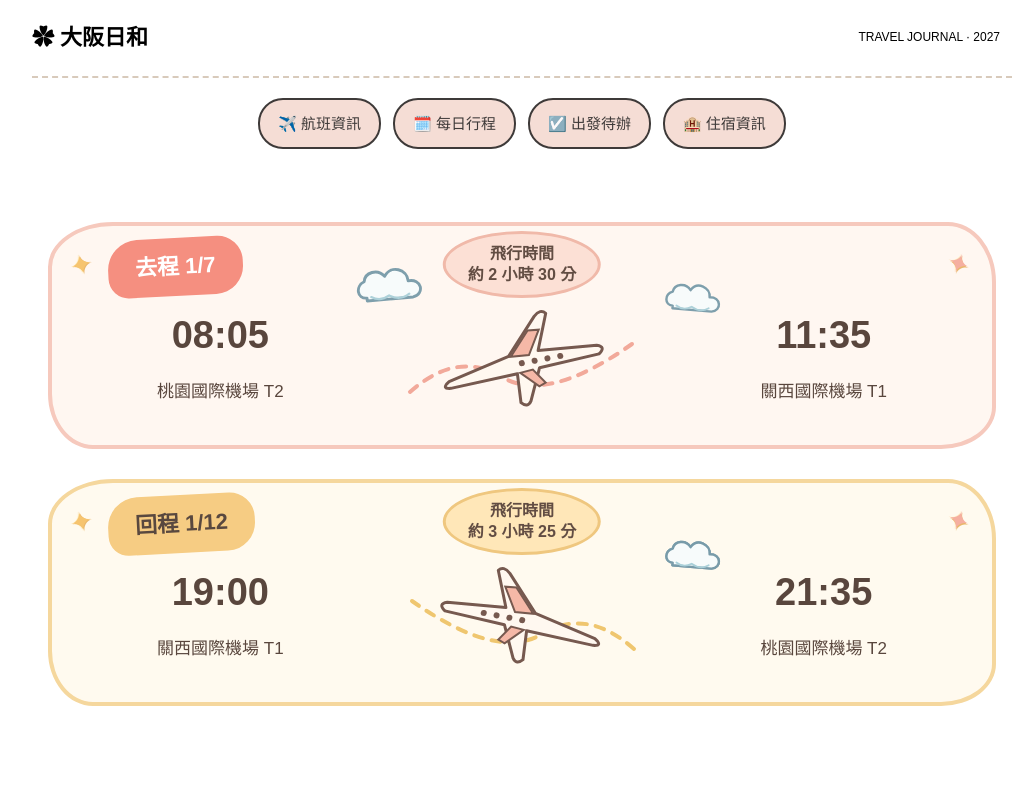
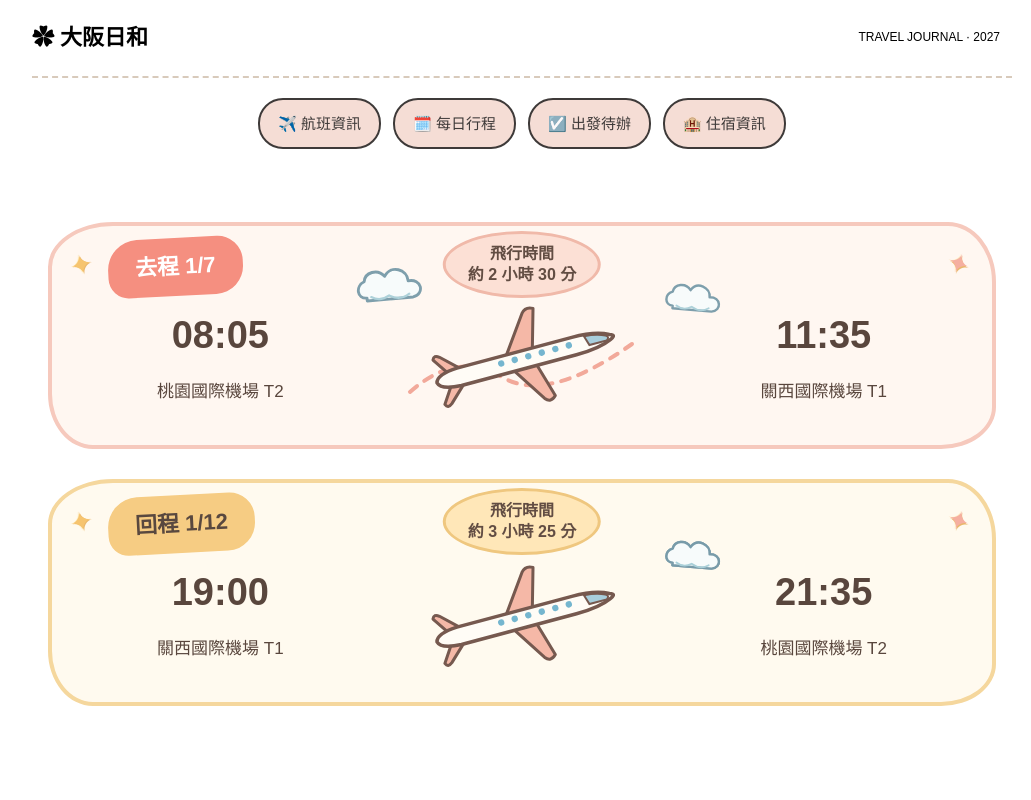
Before and after one commit to joanne888888/osaka-trip, a plain HTML site: page index.html in a window 1280 px wide. Shown: the top 800 px of the page, without its empty margins (118-1149 px from the left). Drawn offline with Linux system fonts and the light colour scheme; a web font is replaced by a local one.

Commit message:
Update index.html

```diff
--- a/index.html
+++ b/index.html
@@ -152,10 +152,7 @@ html {
   overflow: visible;
 }
 
-    /* 回程飛機反向飛行 */
-.flight-illustration.return .flight-art svg {
-  transform: scaleX(-1) !important;
-}
+
 .flight-cloud {
   position: absolute;
   z-index: 1;
@@ -427,22 +424,57 @@ footer { text-align: center; border-top: 2px dashed #D8CABB; padding: 28px 0 40p
           <path d="M8 90 Q55 48 100 75 T230 42"
                 fill="none" stroke="#F2A99A" stroke-width="4"
                 stroke-dasharray="9 9" stroke-linecap="round"/>
+
 <g transform="translate(120 58) rotate(-15)">
-            <path d="M-76 2 L-12 -7 L23 -39 Q31 -45 35 -39
-                     L18 -5 L76 5 Q85 9 76 14 L15 12
-                     L-2 42 Q-7 48 -12 41 L-8 12 L-76 9
-                     Q-86 7 -76 2Z"
-                  fill="#FFF8F0" stroke="#76594F"
+  <!-- 上方機翼 -->
+  <path d="M-15 -7 L12 -45 Q17 -51 24 -47
+           L12 -5 Z"
+        fill="#F5B8A7" stroke="#76594F"
         stroke-width="3" stroke-linejoin="round"/>
-            <path d="M-10 -6 L13 -27 L24 -25 L8 -3Z"
-                  fill="#F5B8A7" stroke="#76594F" stroke-width="2"/>
-            <path d="M-5 12 L10 30 L17 28 L8 12Z"
-                  fill="#F5B8A7" stroke="#76594F" stroke-width="2"/>
-            <circle cx="38" cy="6" r="3" fill="#76594F"/>
-            <circle cx="25" cy="5" r="3" fill="#76594F"/>
-            <circle cx="12" cy="4" r="3" fill="#76594F"/>
-            <circle cx="-1" cy="3" r="3" fill="#76594F"/>
+
+  <!-- 下方機翼 -->
+  <path d="M-12 6 L12 43 Q17 49 23 43
+           L12 5 Z"
+        fill="#F5B8A7" stroke="#76594F"
+        stroke-width="3" stroke-linejoin="round"/>
+
+  <!-- 尾翼 -->
+  <path d="M-59 -5 L-79 -24 Q-84 -28 -86 -23
+           L-72 -2 L-59 0 Z"
+        fill="#F5B8A7" stroke="#76594F"
+        stroke-width="3" stroke-linejoin="round"/>
+  <path d="M-59 5 L-79 24 Q-84 28 -86 23
+           L-72 2 L-59 0 Z"
+        fill="#F5B8A7" stroke="#76594F"
+        stroke-width="3" stroke-linejoin="round"/>
+
+  <!-- 飛機機身 -->
+  <path d="M-88 0
+           Q-86 -8 -65 -9
+           L54 -9
+           Q78 -9 91 -2
+           Q98 0 91 3
+           Q78 9 54 9
+           L-65 9
+           Q-86 8 -88 0Z"
+        fill="#FFFCF6" stroke="#76594F"
+        stroke-width="3.5" stroke-linejoin="round"/>
+
+  <!-- 駕駛艙 -->
+  <path d="M66 -7 Q79 -6 87 -2
+           Q91 0 87 3 L69 3Z"
+        fill="#A8CEDC" stroke="#76594F"
+        stroke-width="2"/>
+
+  <!-- 機窗 -->
+  <circle cx="49" cy="-2" r="3.2" fill="#75B6CF"/>
+  <circle cx="35" cy="-2" r="3.2" fill="#75B6CF"/>
+  <circle cx="21" cy="-2" r="3.2" fill="#75B6CF"/>
+  <circle cx="7" cy="-2" r="3.2" fill="#75B6CF"/>
+  <circle cx="-7" cy="-2" r="3.2" fill="#75B6CF"/>
+  <circle cx="-21" cy="-2" r="3.2" fill="#75B6CF"/>
 </g>
+
         </svg>
       </div>
 
@@ -487,26 +519,58 @@ footer { text-align: center; border-top: 2px dashed #D8CABB; padding: 28px 0 40p
       </div>
 
       <div class="flight-art">
-        <svg viewBox="0 0 240 120" role="img" aria-label="手繪飛機">
-          <path d="M8 90 Q55 48 100 75 T230 42"
-                fill="none" stroke="#EFC66F" stroke-width="4"
-                stroke-dasharray="9 9" stroke-linecap="round"/>
+  <svg viewBox="0 0 240 116" aria-label="手繪飛機">
+
 <g transform="translate(120 58) rotate(-15)">
-            <path d="M-76 2 L-12 -7 L23 -39 Q31 -45 35 -39
-                     L18 -5 L76 5 Q85 9 76 14 L15 12
-                     L-2 42 Q-7 48 -12 41 L-8 12 L-76 9
-                     Q-86 7 -76 2Z"
-                  fill="#FFF8F0" stroke="#76594F"
+  <!-- 上方機翼 -->
+  <path d="M-15 -7 L12 -45 Q17 -51 24 -47
+           L12 -5 Z"
+        fill="#F5B8A7" stroke="#76594F"
         stroke-width="3" stroke-linejoin="round"/>
-            <path d="M-10 -6 L13 -27 L24 -25 L8 -3Z"
-                  fill="#F5B8A7" stroke="#76594F" stroke-width="2"/>
-            <path d="M-5 12 L10 30 L17 28 L8 12Z"
-                  fill="#F5B8A7" stroke="#76594F" stroke-width="2"/>
-            <circle cx="38" cy="6" r="3" fill="#76594F"/>
-            <circle cx="25" cy="5" r="3" fill="#76594F"/>
-            <circle cx="12" cy="4" r="3" fill="#76594F"/>
-            <circle cx="-1" cy="3" r="3" fill="#76594F"/>
+
+  <!-- 下方機翼 -->
+  <path d="M-12 6 L12 43 Q17 49 23 43
+           L12 5 Z"
+        fill="#F5B8A7" stroke="#76594F"
+        stroke-width="3" stroke-linejoin="round"/>
+
+  <!-- 尾翼 -->
+  <path d="M-59 -5 L-79 -24 Q-84 -28 -86 -23
+           L-72 -2 L-59 0 Z"
+        fill="#F5B8A7" stroke="#76594F"
+        stroke-width="3" stroke-linejoin="round"/>
+  <path d="M-59 5 L-79 24 Q-84 28 -86 23
+           L-72 2 L-59 0 Z"
+        fill="#F5B8A7" stroke="#76594F"
+        stroke-width="3" stroke-linejoin="round"/>
+
+  <!-- 飛機機身 -->
+  <path d="M-88 0
+           Q-86 -8 -65 -9
+           L54 -9
+           Q78 -9 91 -2
+           Q98 0 91 3
+           Q78 9 54 9
+           L-65 9
+           Q-86 8 -88 0Z"
+        fill="#FFFCF6" stroke="#76594F"
+        stroke-width="3.5" stroke-linejoin="round"/>
+
+  <!-- 駕駛艙 -->
+  <path d="M66 -7 Q79 -6 87 -2
+           Q91 0 87 3 L69 3Z"
+        fill="#A8CEDC" stroke="#76594F"
+        stroke-width="2"/>
+
+  <!-- 機窗 -->
+  <circle cx="49" cy="-2" r="3.2" fill="#75B6CF"/>
+  <circle cx="35" cy="-2" r="3.2" fill="#75B6CF"/>
+  <circle cx="21" cy="-2" r="3.2" fill="#75B6CF"/>
+  <circle cx="7" cy="-2" r="3.2" fill="#75B6CF"/>
+  <circle cx="-7" cy="-2" r="3.2" fill="#75B6CF"/>
+  <circle cx="-21" cy="-2" r="3.2" fill="#75B6CF"/>
 </g>
+
         </svg>
       </div>
 
```
Lines whose indentation alone changed are shown as unchanged.
